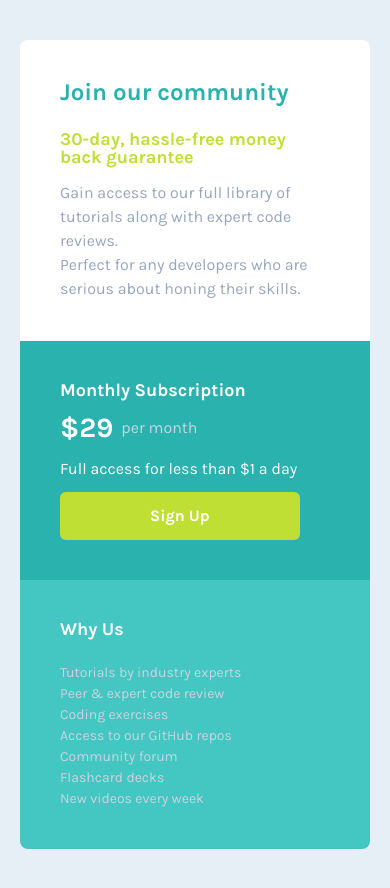
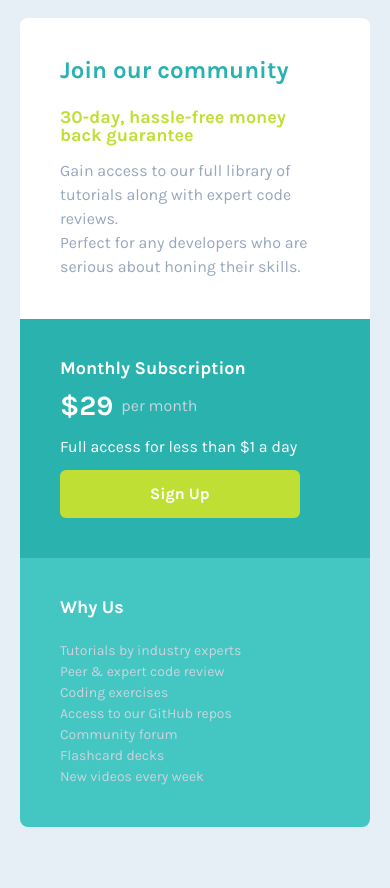
Before and after one commit to david-eler/single-price-grid-component, a plain HTML site: page index.html in a window 390 px wide. After the commit the page ends 844 px from the top, so only its background shows below. Drawn offline with Linux system fonts and the light colour scheme.

Commit message:
version 1.1

```diff
--- a/css/style.css
+++ b/css/style.css
@@ -1,18 +1,23 @@
 body {
+    height: 100vh;
     font-family: 'Karla', sans-serif;
     background-color: #E5EFF5;
-    display: grid;
+}
+
+.container {
+    height: 100%;
+    display: flex;
+    align-items: center;
     justify-content: center;
 }
 
-.container {
+.content {
     display: grid;
     grid-template-columns: 1fr 1fr;
     grid-template-areas:
     "description description"
     "subscription why-us";
     max-width: 1440px;
-    margin: 25% auto;
 }
 
 .description {
@@ -124,7 +129,7 @@ body {
         min-width: 375px;
     }
 
-    .container {
+    .content {
         display: grid;
         grid-template-columns: 1fr;
         grid-template-areas:
--- a/index.html
+++ b/index.html
@@ -13,7 +13,7 @@
 
 <body>
     <div class="container">
-
+        <div class="content">
             <div class="description">
                 <h1>Join our community</h1>
                 <h2>30-day, hassle-free money back guarantee</h2>
@@ -42,7 +42,7 @@
                     <li>New videos every week</li>
                 </ul>
             </div>
-
+        </div>
     </div>
 </body>
 
```
Also changed, not shown: 1 other file. Lines whose indentation alone changed are shown as unchanged.
